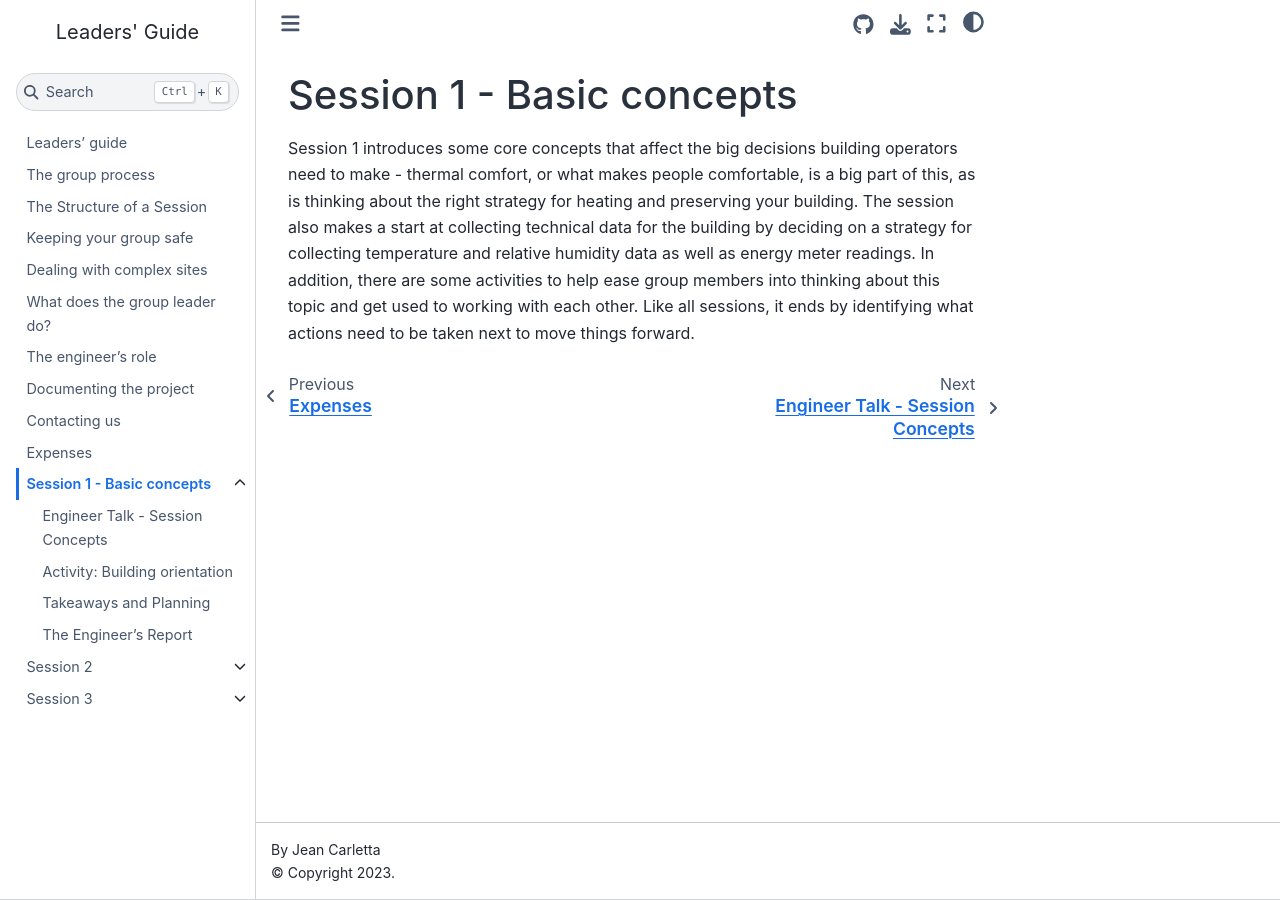
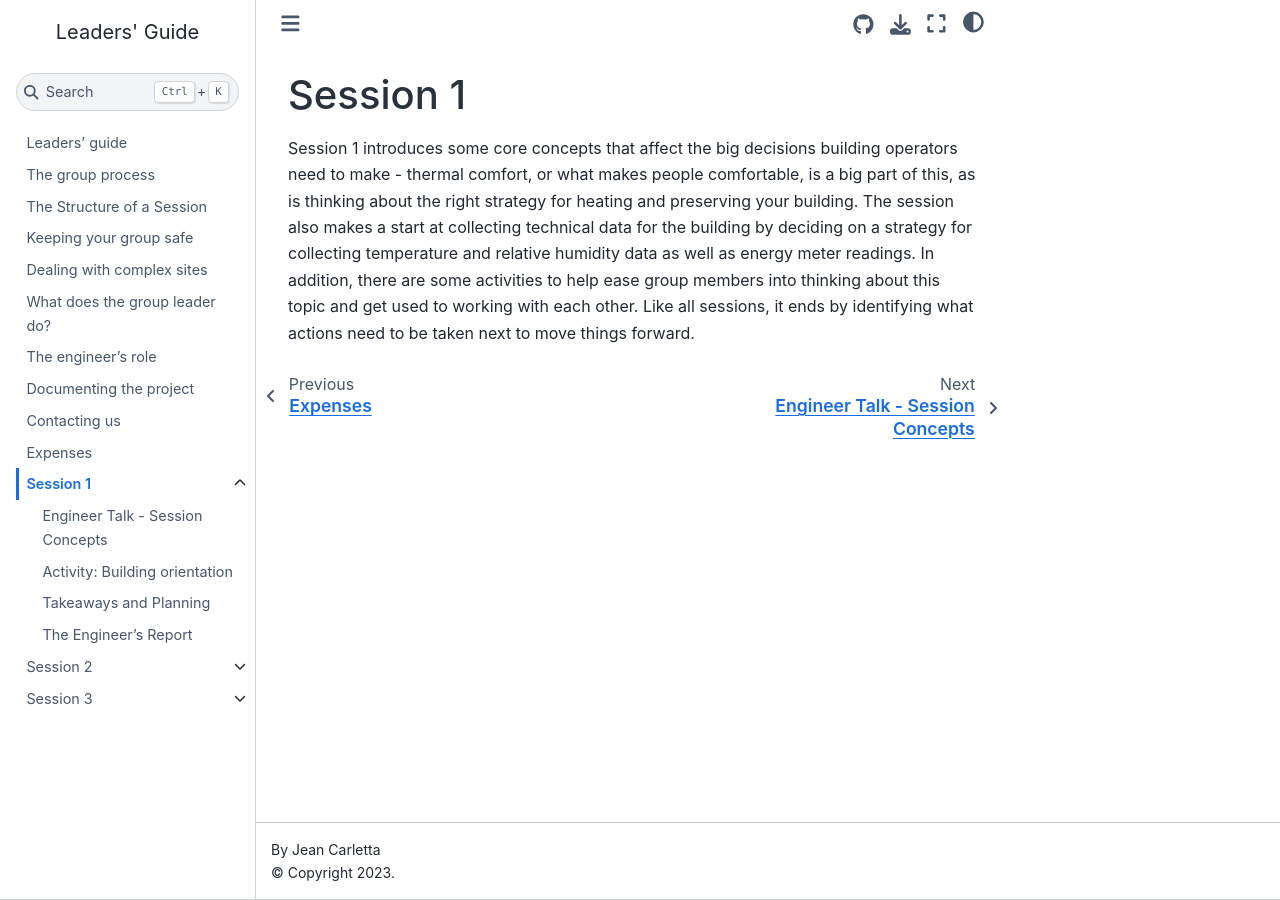
Before and after one commit to JeanCarletta/HeatHack-Leaders-Guide, a Jupyter Book: the page built from session1/session1.md, in a window 1280 px wide. Built offline with Jupyter Book 1.0.4 settings and Sphinx 7.4.7 and the Sphinx Book theme 1.1.4, drawn with Linux system fonts in a browser that asks for light colours.

Commit message:
fix session 1 title

```diff
--- a/session1/session1.md
+++ b/session1/session1.md
@@ -1,3 +1,3 @@
-# Session 1 - Basic concepts
+# Session 1
 
 Session 1 introduces some core concepts that affect the big decisions building operators need to make - thermal comfort, or what makes people comfortable, is a big part of this, as is thinking about the right strategy for heating and preserving your building.  The session also makes a start at collecting technical data for the building by deciding on a strategy for collecting temperature and relative humidity data as well as energy meter readings.  In addition, there are some activities to help ease group members into thinking about this topic and get used to working with each other. Like all sessions, it ends by identifying what actions need to be taken next to move things forward.
```
